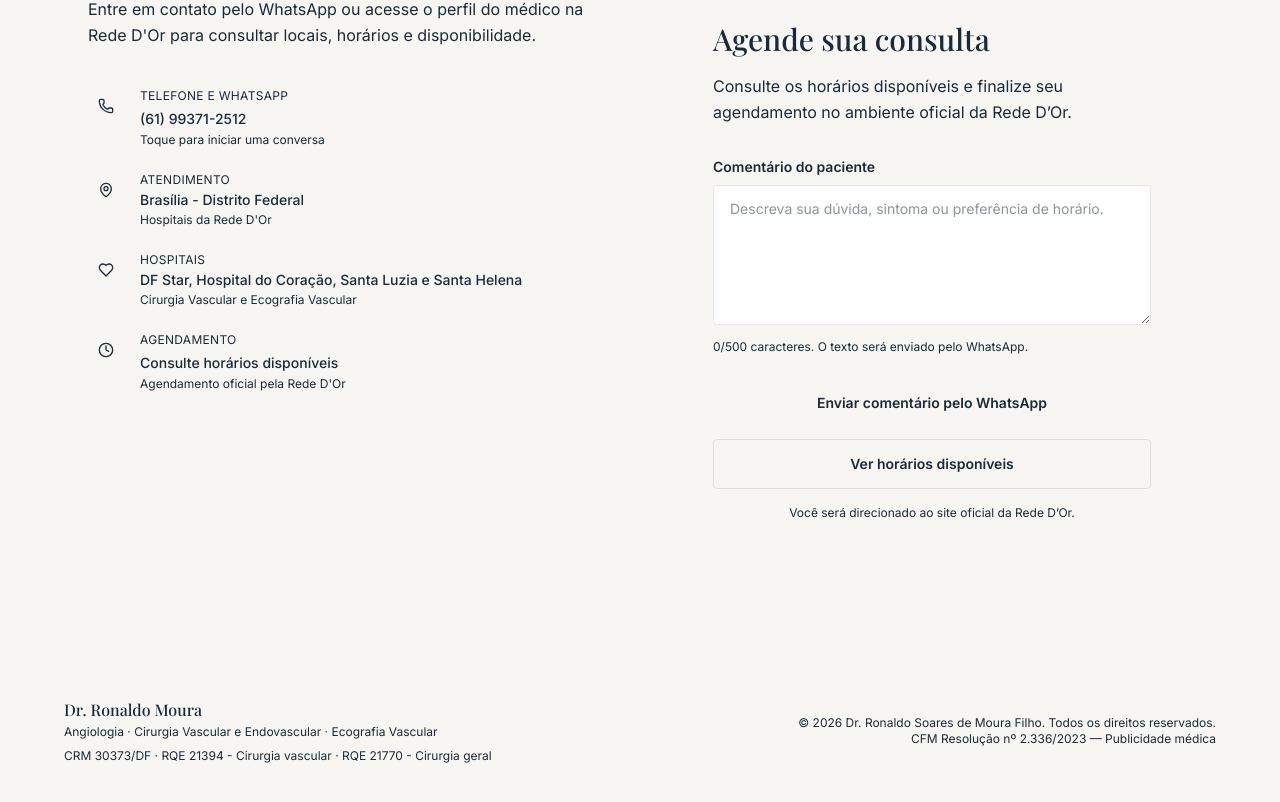
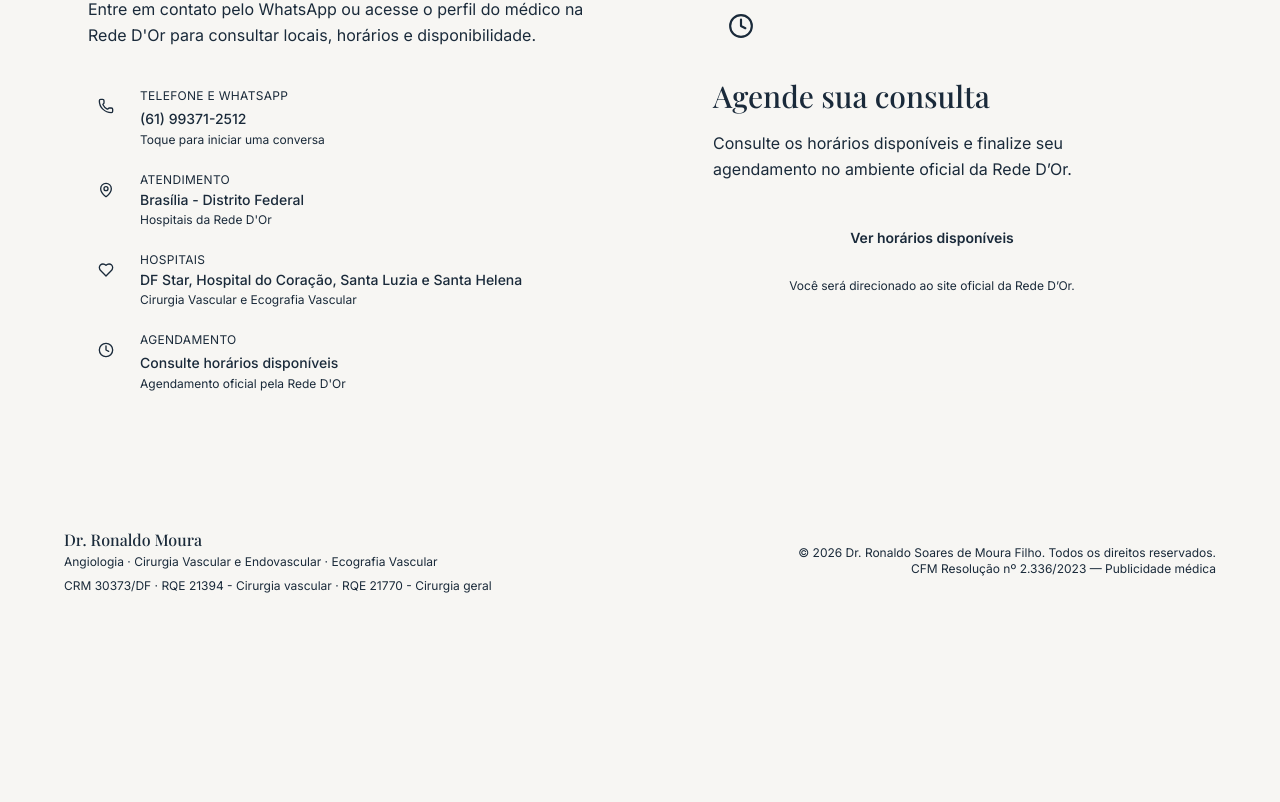
Before and after one commit to galvaodev-web/healthcare-landing-page, a React (Vite) app: page / in a window 1280 px wide. Shown: the part 5959-6761 px from the top of the page. After the commit the page ends 6593 px from the top, so only its background shows below. Built offline with nearby package versions, Linux system fonts and the light colour scheme.

Commit message:
Remove campo de comentario do paciente

```diff
--- a/src/app/App.tsx
+++ b/src/app/App.tsx
@@ -1,4 +1,3 @@
-import { useState } from "react";
 import {
   Phone,
   MapPin,
@@ -32,32 +31,12 @@ const CONTACT_ICONS = {
 } as const;
 
 export default function App() {
-  const [patientComment, setPatientComment] = useState("");
-
   function scrollTo(id: string) {
     document.querySelector(id)?.scrollIntoView({ behavior: "smooth" });
   }
 
   function openExternal(label: string, url: string) {
     trackExternalLink(label, url);
-    window.open(url, "_blank", "noopener,noreferrer");
-  }
-
-  function openPatientComment() {
-    const comment = patientComment.trim();
-
-    if (!comment) {
-      return;
-    }
-
-    const message = [
-      "Olá, gostaria de deixar um comentário para o atendimento do Dr. Ronaldo Moura:",
-      "",
-      comment,
-    ].join("\n");
-    const url = `${LINKS.whatsapp}&text=${encodeURIComponent(message)}`;
-
-    trackExternalLink("comentario_paciente_whatsapp", url);
     window.open(url, "_blank", "noopener,noreferrer");
   }
 
@@ -490,40 +469,12 @@ export default function App() {
               Consulte os horários disponíveis e finalize seu agendamento no ambiente
               oficial da Rede D’Or.
             </p>
-            <div className="mb-6">
-              <label
-                htmlFor="patient-comment"
-                className="block text-primary text-sm font-semibold mb-2"
-              >
-                Comentário do paciente
-              </label>
-              <textarea
-                id="patient-comment"
-                value={patientComment}
-                onChange={(event) => setPatientComment(event.target.value)}
-                maxLength={500}
-                rows={5}
-                placeholder="Descreva sua dúvida, sintoma ou preferência de horário."
-                className="w-full resize-y rounded-sm border border-border bg-white px-4 py-3 text-sm leading-relaxed text-foreground outline-none transition-colors placeholder:text-muted-foreground/60 focus:border-accent focus:ring-2 focus:ring-accent/15"
-              />
-              <p className="mt-2 text-xs text-muted-foreground">
-                {patientComment.length}/500 caracteres. O texto será enviado pelo WhatsApp.
-              </p>
-            </div>
-            <button
-              type="button"
-              onClick={openPatientComment}
-              disabled={!patientComment.trim()}
-              className="w-full py-3.5 bg-primary text-primary-foreground text-sm font-bold rounded-sm hover:bg-primary/90 disabled:cursor-not-allowed disabled:bg-primary/45 transition-colors duration-200 flex items-center justify-center text-center"
-            >
-              Enviar comentário pelo WhatsApp
-            </button>
             <a
               href={LINKS.directSchedule}
               target="_blank"
               rel="noopener noreferrer"
               onClick={() => trackExternalLink("contato_ver_horarios", LINKS.directSchedule)}
-              className="mt-3 w-full py-3.5 border border-primary/25 text-primary text-sm font-bold rounded-sm hover:bg-secondary transition-colors duration-200 flex items-center justify-center text-center"
+              className="w-full py-3.5 bg-primary text-primary-foreground text-sm font-bold rounded-sm hover:bg-primary/90 transition-colors duration-200 flex items-center justify-center text-center"
             >
               Ver horários disponíveis
             </a>
```
